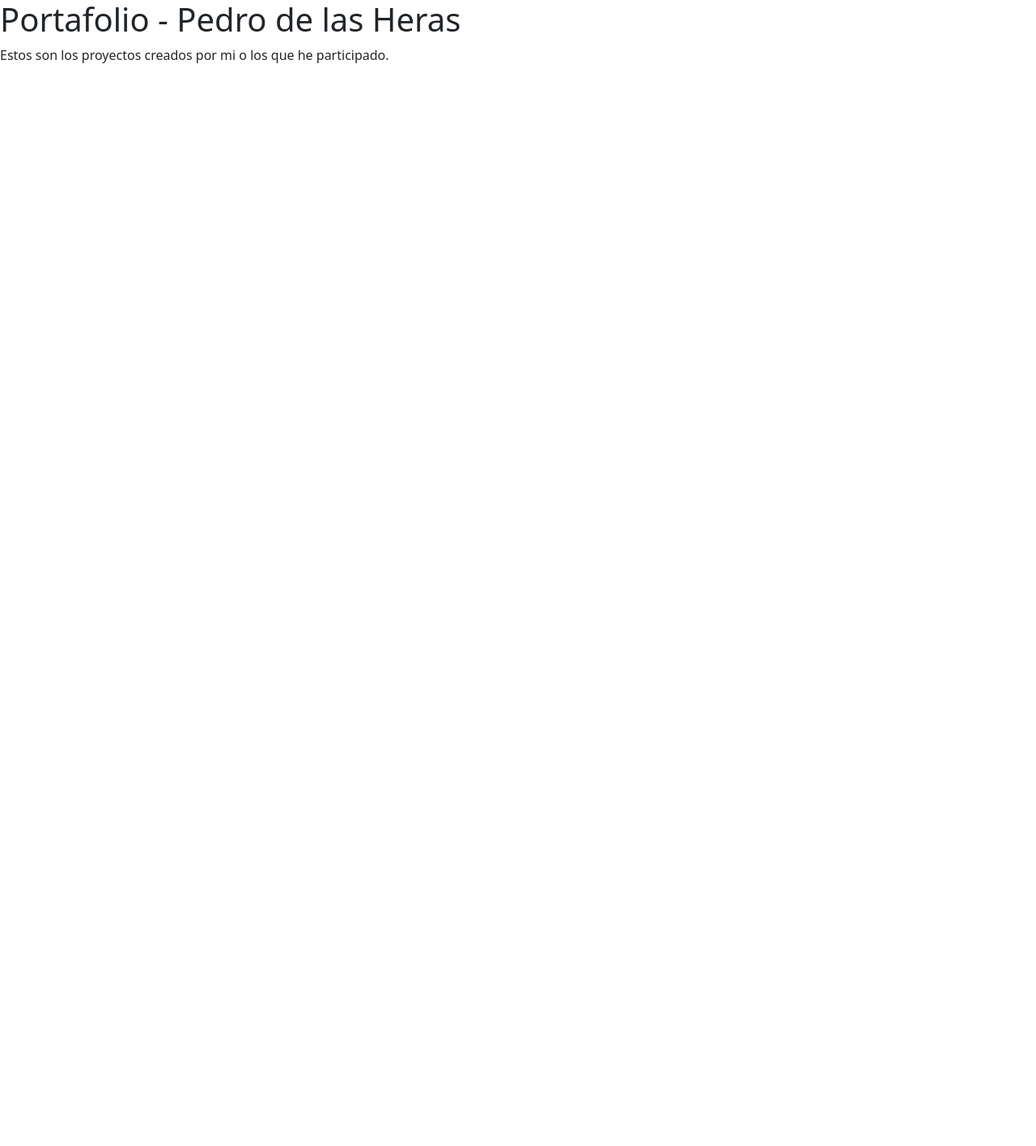
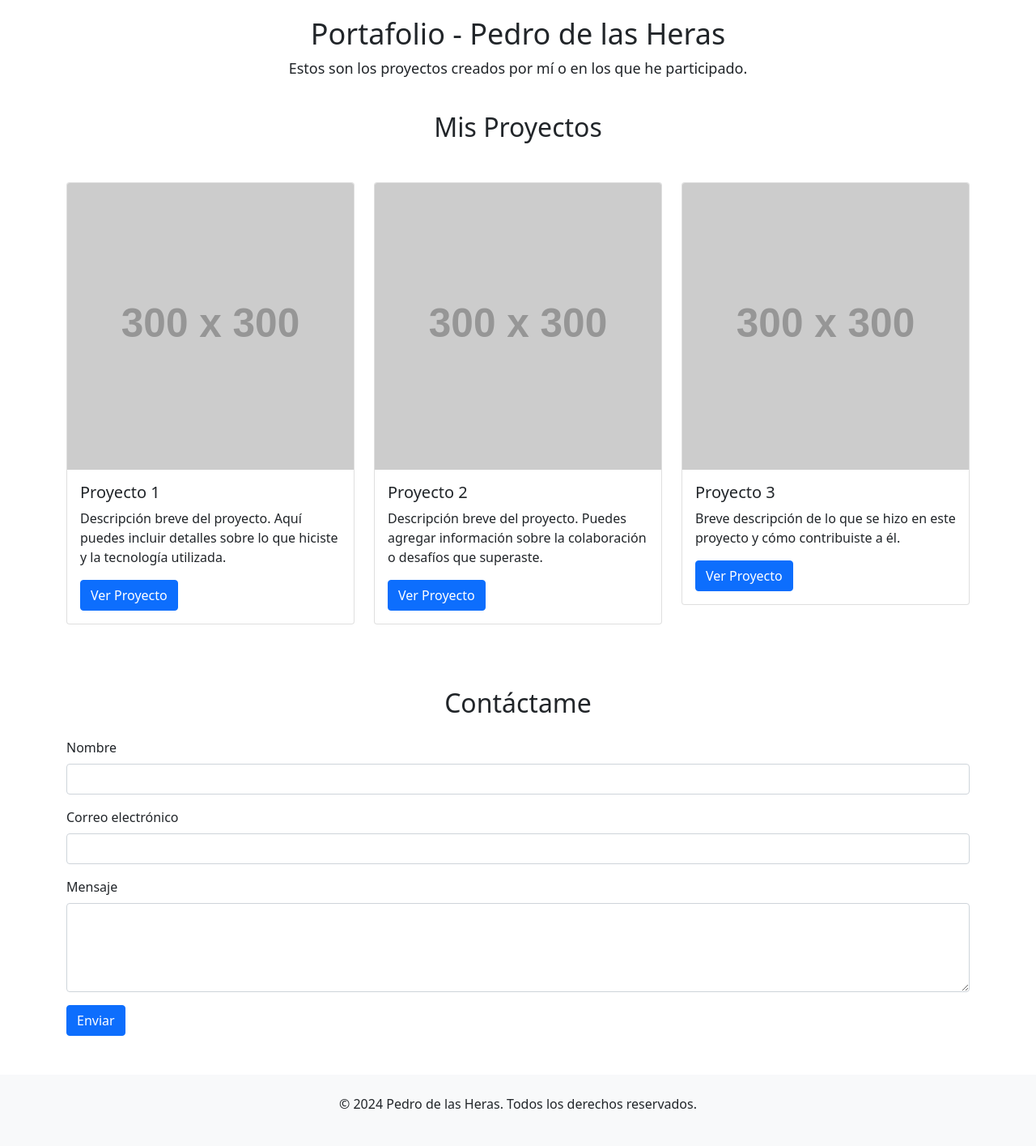
Before and after one commit to PeteerDHeras/Portafolio, a plain HTML site: page index.html in a window 1280 px wide. Shown: the whole page at 81% size. Before the commit the page ends 800 px from the top, so only its background shows below. Drawn offline with nearby package versions, Linux system fonts and the light colour scheme; placeholder pictures from the web are drawn by us.

Commit message:
Plantilla Portafolio - pendiente actualizar

```diff
--- a/index.html
+++ b/index.html
@@ -1,20 +1,111 @@
 <!DOCTYPE html>
-<html lang="en">
+<html lang="es">
 <head>
     <meta charset="UTF-8">
     <meta name="viewport" content="width=device-width, initial-scale=1.0">
     <title>Portafolio - Pedro de las Heras</title>
     <link href="https://cdn.jsdelivr.net/npm/bootstrap@5.0.2/dist/css/bootstrap.min.css" rel="stylesheet" integrity="sha384-EVSTQN3/azprG1Anm3QDgpJLIm9Nao0Yz1ztcQTwFspd3yD65VohhpuuCOmLASjC" crossorigin="anonymous">
-
+    <style>
+        #titulo {
+            text-align: center;
+            margin-top: 20px;
+            font-size: 36px;
+        }
+        #descTitulo {
+            text-align: center;
+            font-size: 18px;
+            margin-bottom: 40px;
+        }
+        .project-card {
+            margin-bottom: 30px;
+        }
+    </style>
 </head>
 <body>
+    <!-- Header -->
     <header>
         <h1 id="titulo">Portafolio - Pedro de las Heras</h1>
-        <p id="descTitulo">Estos son los proyectos creados por mi o los que he participado.</p>
+        <p id="descTitulo">Estos son los proyectos creados por mí o en los que he participado.</p>
     </header>
+
+    <!-- Main Content -->
     <main>
+        <!-- Proyectos -->
+        <section id="proyectos" class="container">
+            <h2 class="text-center mb-5">Mis Proyectos</h2>
+            <div class="row">
+                <!-- Proyecto 1 -->
+                <div class="col-md-4">
+                    <div class="card project-card">
+                        <img src="https://via.placeholder.com/300" class="card-img-top" alt="Proyecto 1">
+                        <div class="card-body">
+                            <h5 class="card-title">Proyecto 1</h5>
+                            <p class="card-text">Descripción breve del proyecto. Aquí puedes incluir detalles sobre lo que hiciste y la tecnología utilizada.</p>
+                            <a href="#" class="btn btn-primary">Ver Proyecto</a>
+                        </div>
+                    </div>
+                </div>
+                <!-- Proyecto 2 -->
+                <div class="col-md-4">
+                    <div class="card project-card">
+                        <img src="https://via.placeholder.com/300" class="card-img-top" alt="Proyecto 2">
+                        <div class="card-body">
+                            <h5 class="card-title">Proyecto 2</h5>
+                            <p class="card-text">Descripción breve del proyecto. Puedes agregar información sobre la colaboración o desafíos que superaste.</p>
+                            <a href="#" class="btn btn-primary">Ver Proyecto</a>
+                        </div>
+                    </div>
+                </div>
+                <!-- Proyecto 3 -->
+                <div class="col-md-4">
+                    <div class="card project-card">
+                        <img src="https://via.placeholder.com/300" class="card-img-top" alt="Proyecto 3">
+                        <div class="card-body">
+                            <h5 class="card-title">Proyecto 3</h5>
+                            <p class="card-text">Breve descripción de lo que se hizo en este proyecto y cómo contribuiste a él.</p>
+                            <a href="#" class="btn btn-primary">Ver Proyecto</a>
+                        </div>
+                    </div>
+                </div>
+            </div>
+        </section>
 
+        <!-- Contacto -->
+        <section id="contacto" class="container mt-5">
+            <h2 class="text-center mb-4">Contáctame</h2>
+            <form id="contactForm">
+                <div class="mb-3">
+                    <label for="name" class="form-label">Nombre</label>
+                    <input type="text" class="form-control" id="name" required>
+                </div>
+                <div class="mb-3">
+                    <label for="email" class="form-label">Correo electrónico</label>
+                    <input type="email" class="form-control" id="email" required>
+                </div>
+                <div class="mb-3">
+                    <label for="message" class="form-label">Mensaje</label>
+                    <textarea class="form-control" id="message" rows="4" required></textarea>
+                </div>
+                <button type="submit" class="btn btn-primary">Enviar</button>
+            </form>
+            <p id="formMessage" class="text-center mt-3" style="display: none;">Gracias por tu mensaje, me pondré en contacto pronto.</p>
+        </section>
     </main>
+
+    <!-- Footer -->
+    <footer class="text-center mt-5 py-4 bg-light">
+        <p>&copy; 2024 Pedro de las Heras. Todos los derechos reservados.</p>
+    </footer>
+
+    <!-- JavaScript -->
     <script src="https://cdn.jsdelivr.net/npm/bootstrap@5.0.2/dist/js/bootstrap.bundle.min.js" integrity="sha384-MrcW6ZMFYlzcLA8Nl+NtUVF0sA7MsXsP1UyJoMp4YLEuNSfAP+JcXn/tWtIaxVXM" crossorigin="anonymous"></script>
+    <script>
+        // JavaScript para el formulario de contacto
+        document.getElementById('contactForm').addEventListener('submit', function(event) {
+            event.preventDefault(); // Evitar el envío del formulario
+            document.getElementById('formMessage').style.display = 'block'; // Mostrar mensaje de éxito
+            document.getElementById('contactForm').reset(); // Limpiar formulario
+        });
+    </script>
 </body>
 </html>
```
